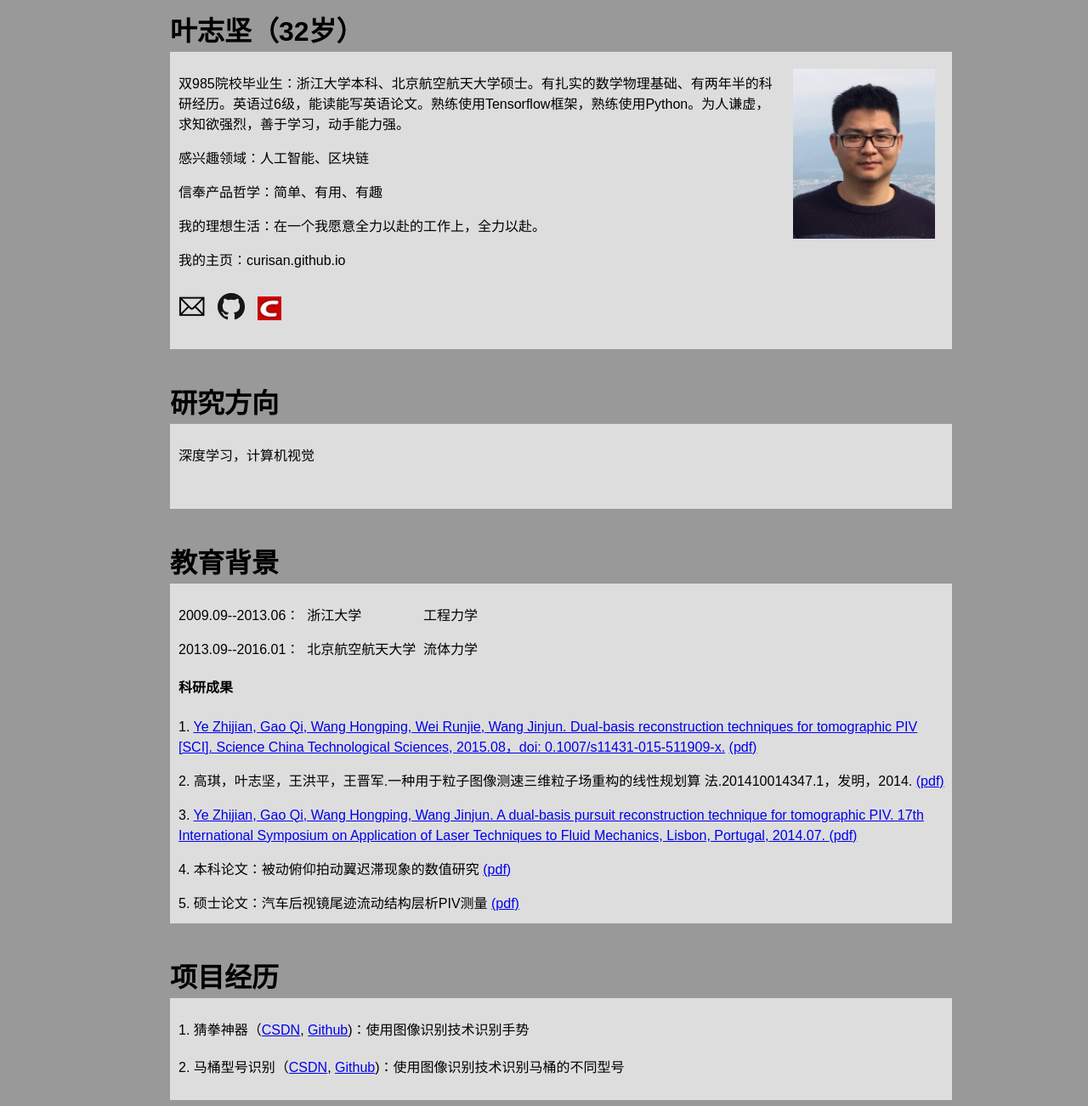
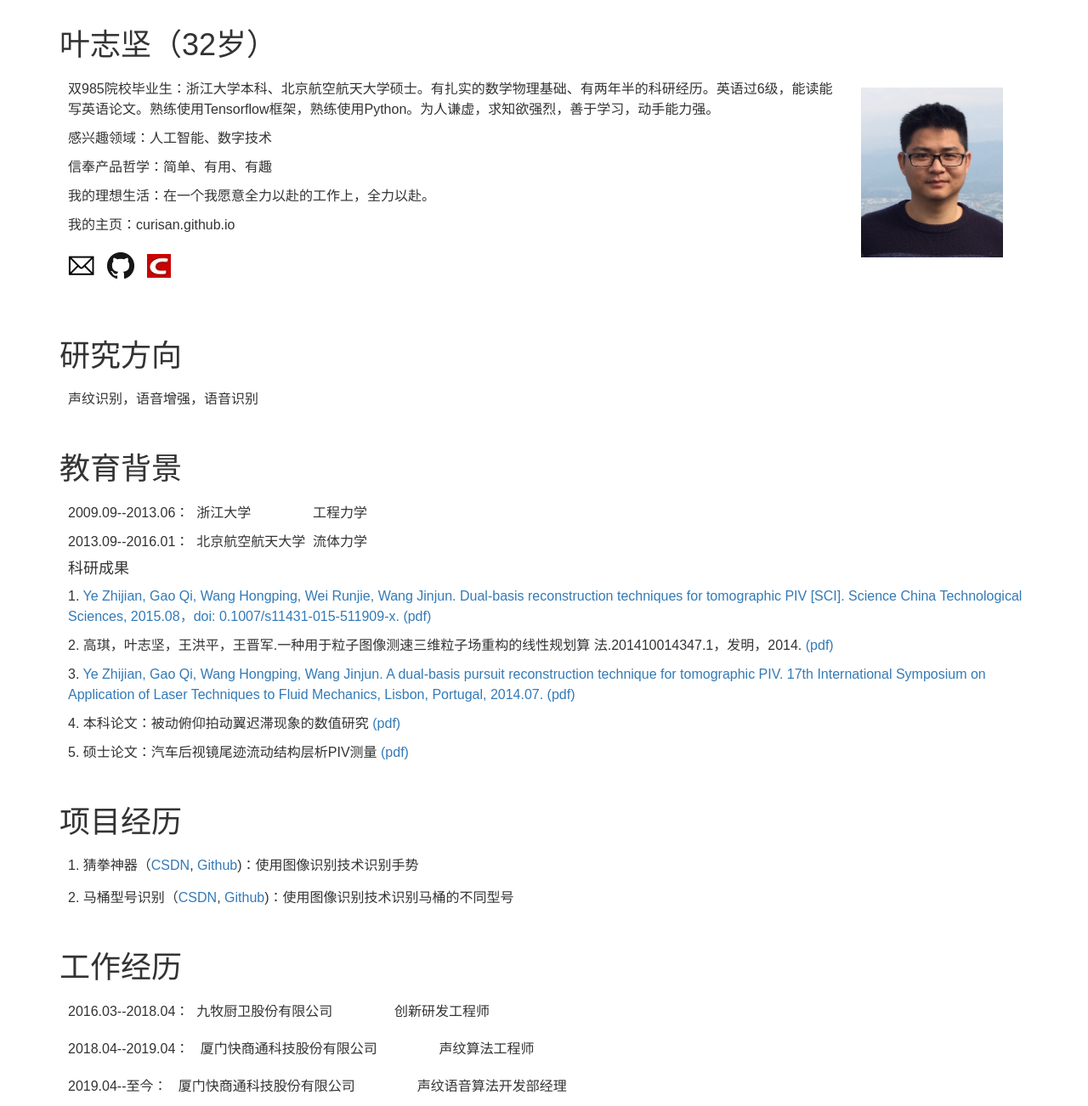
Before and after one commit to Curisan/curisan.github.com, a plain HTML site: page index.html in a window 1280 px wide. Shown: the part 17-1319 px from the top of the page at 85% size. Drawn offline with nearby package versions, Linux system fonts and the light colour scheme.

Commit message:
Modify style

```diff
--- a/index.html
+++ b/index.html
@@ -4,9 +4,14 @@
     <meta charset="utf-8">
     <title>aboutme</title>
     <link rel="stylesheet" href="style.css" />
+    <link rel="stylesheet" href="http://cdn.staticfile.org/twitter-bootstrap/3.3.7/css/bootstrap.min.css">
+    <script src="http://cdn.staticfile.org/jquery/2.1.1/jquery.min.js"></script>
+    <script src="http://cdn.staticfile.org/twitter-bootstrap/3.3.7/js/bootstrap.min.js"></script>
 </head>
 
-<body>
+<body class="body">
+
+    <div class="container">
         <h1>叶志坚（32岁）</h1>
         <div class="about">
             <img style="float:right; margin:20px" src="images/my.jpg" height="200px">
@@ -14,7 +19,7 @@
                 双985院校毕业生：浙江大学本科、北京航空航天大学硕士。有扎实的数学物理基础、有两年半的科研经历。英语过6级，能读能写英语论文。熟练使用Tensorflow框架，熟练使用Python。为人谦虚，求知欲强烈，善于学习，动手能力强。
             </p>
             <p style="clear:none; padding-top:0px; padding-left:10px;">
-        	感兴趣领域：人工智能、区块链
+                感兴趣领域：人工智能、数字技术
             </p>
             <p style="clear:none; padding-top:0px; padding-left:10px;">
                 信奉产品哲学：简单、有用、有趣
@@ -34,7 +39,7 @@
         <h1>研究方向</h1>
         <div class="research">
             <p style="clear:none; padding-top:10px; padding-left:10px;">
-        	深度学习，计算机视觉
+                声纹识别，语音增强，语音识别
             </p>
         </div>
         <h1>教育背景</h1>
@@ -125,5 +130,6 @@
     </div>
     <a href="bookshelf/bookshelf.html" target="_blank">我的书架</a>
     -->
+    </div>
 </body>
 </html>
--- a/style.css
+++ b/style.css
@@ -3,27 +3,30 @@
 html{
 	display:block;
 }
-body {
+
+.body {
     font-family: Arial, sans-serif;
     font-size: 16px;
     line-height: 1.5;
-    background: #999;
-    margin: 0px 0px 0px 200px;
+    /*background: #999;*/
+    margin-bottom: 100px;
 }
+
 h1 {
-    color: #000;
+    /*color: #000;*/
     clear: both;
     padding-top: 30px;
     margin: 0;
 }
 .about {
     margin: 0px 10px 10px 0px;
-    float: left;
-    position: relative;
+    /*float: left;*/
+    /*position: relative;*/
     clear: none;
-    width: 920px;
-    height: 350px;
-    background: #ddd;
+    /*width: 920px;*/
+    /*height: 350px;*/
+    /*background: #ddd;*/
+    padding-bottom: 10px;
 }
 p {
     display: block;
@@ -33,38 +36,38 @@ p {
     -webkit-margin-end: 0px;
 }
 .education {
-    margin: 0px 10px 10px 0px;
-    float: left;
-    position: relative;
+    /*margin: 0px 10px 10px 0px;*/
+    /*float: left;*/
+    /*position: relative;*/
     clear: none;
-    width: 920px;
-    height: 400px;
-    background: #ddd;
+    /*width: 920px;*/
+    /*height: 400px;*/
+    /*background: #ddd;*/
 }
 .research {
-    margin: 0px 10px 10px 0px;
-    float: left;
-    position: relative;
+    /*margin: 0px 10px 10px 0px;*/
+    /*float: left;*/
+    /*position: relative;*/
     clear: none;
-    width: 920px;
-    height: 100px;
-    background: #ddd;
+    /*width: 920px;*/
+    /*height: 100px;*/
+    /*background: #ddd;*/
 }
 .work {
-    margin: 0px 10px 10px 0px;
-    float: left;
-    position: relative;
+    /*margin: 0px 10px 10px 0px;*/
+    /*float: left;*/
+    /*position: relative;*/
     clear: none;
-    width: 920px;
-    height: 200px;
-    background: #ddd;
+    /*width: 920px;*/
+    /*height: 200px;*/
+    /*background: #ddd;*/
 }
 .project {
-    margin: 0px 10px 10px 0px;
-    float: left;
-    position: relative;
+    /*margin: 0px 10px 10px 0px;*/
+    /*float: left;*/
+    /*position: relative;*/
     clear: none;
-    width: 920px;
-    height: 120px;
-    background: #ddd;
+    /*width: 920px;*/
+    /*height: 120px;*/
+    /*background: #ddd;*/
 }
```
Lines whose indentation alone changed are shown as unchanged.
